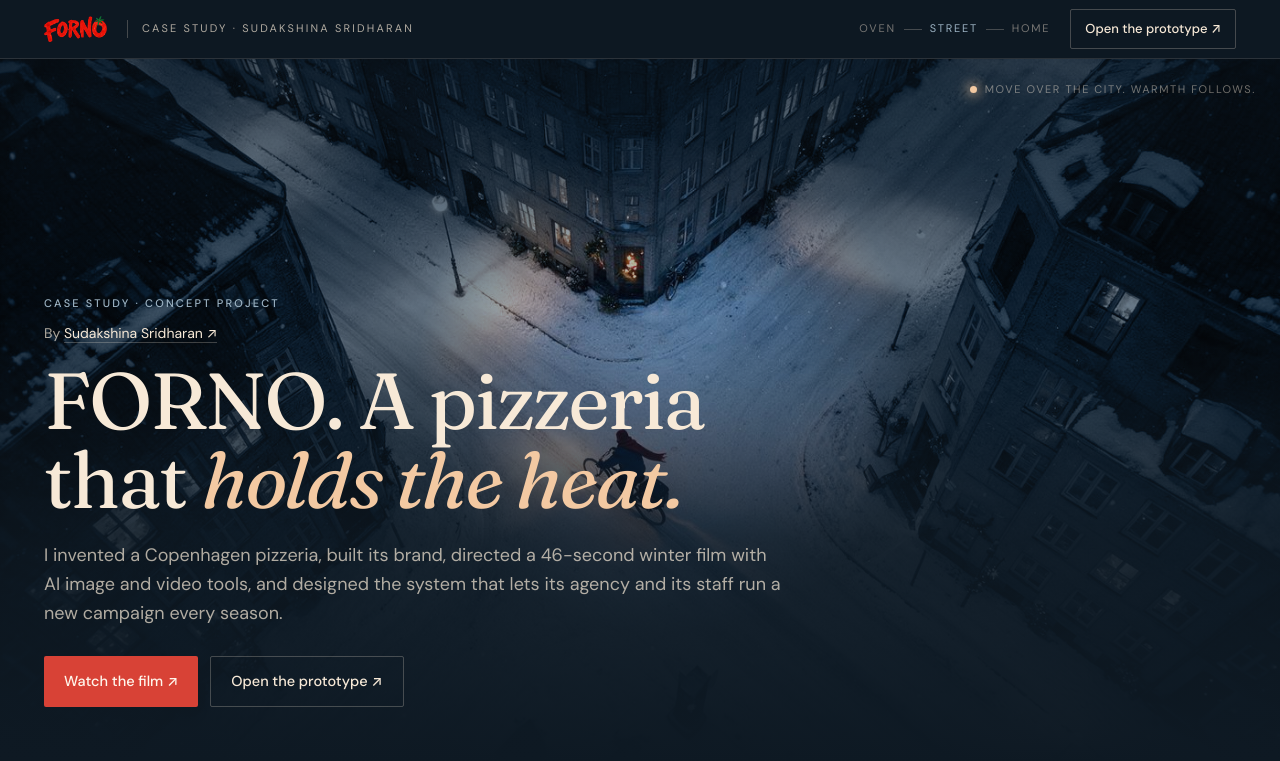
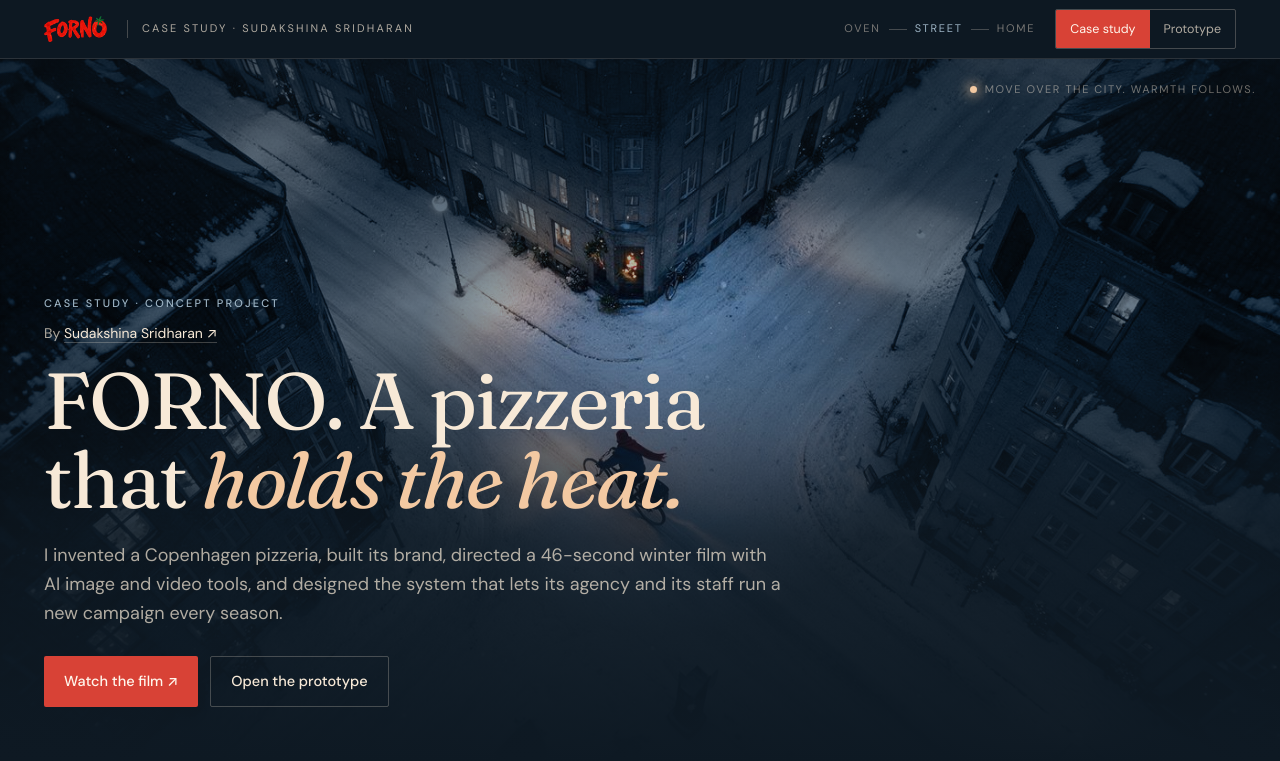
Before and after one commit to sudakshina-git/forno, a plain HTML site: page index.html in a window 1280 px wide. Shown: the top 761 px of the page. Drawn offline with Linux system fonts and the light colour scheme.

Commit message:
Refactor navigation and button links in index.html
Updated navigation and button links to include data attributes for better functionality.

```diff
--- a/index.html
+++ b/index.html
@@ -49,6 +49,10 @@ button{font:inherit;color:inherit;background:none;border:0;padding:0;cursor:poin
 .journey i{width:18px;height:1px;background:var(--line-2)}
 body[data-tone="oven"] .journey .j-oven,body[data-tone="street"] .journey .j-street,body[data-tone="home"] .journey .j-home{color:var(--tone)}
 .bar a.btn{padding:9px 14px;font-size:13px}
+.pages{display:flex;flex:none;border:1px solid var(--line-2);border-radius:2px;overflow:hidden}
+.pages a{padding:9px 14px;font-size:12.5px;text-decoration:none;color:var(--text-2);white-space:nowrap;transition:background .2s,color .2s}
+.pages a:hover{color:var(--text);background:rgba(247,233,215,.07)}
+.pages a[aria-current="page"]{background:var(--tomato);color:#FFF6EC}
 
 .btn{display:inline-flex;align-items:center;gap:10px;font-size:14.5px;font-weight:500;padding:13px 20px;border-radius:2px;text-decoration:none;transition:background .2s,border-color .2s}
 .btn-primary{background:var(--tomato);color:#FFF6EC}
@@ -257,7 +261,10 @@ footer b{color:var(--text-2);font-weight:500}
     <img src="img/logo.png" alt="FORNO">
     <span class="t">Case study · Sudakshina Sridharan</span>
     <div class="journey" aria-hidden="true"><span class="j-oven">Oven</span><i></i><span class="j-street">Street</span><i></i><span class="j-home">Home</span></div>
-    <a class="btn btn-ghost" id="topStudio" href="studio.html" >Open the prototype ↗</a>
+    <nav class="pages" aria-label="Project">
+      <a href="#hero" aria-current="page">Case study</a>
+      <a href="studio.html" data-to="studio">Prototype</a>
+    </nav>
   </div>
 </header>
 
@@ -278,7 +285,7 @@ footer b{color:var(--text-2);font-weight:500}
     <p class="lede">I invented a Copenhagen pizzeria, built its brand, directed a 46-second winter film with AI image and video tools, and designed the system that lets its agency and its staff run a new campaign every season.</p>
     <div class="ctas">
       <a class="btn btn-primary" href="https://youtu.be/uKLgVxUSLTU" target="_blank" rel="noopener">Watch the film ↗</a>
-      <a class="btn btn-ghost" href="studio.html" >Open the prototype ↗</a>
+      <a class="btn btn-ghost" href="studio.html" data-to="studio">Open the prototype</a>
     </div>
   </div>
 </section>
@@ -589,7 +596,7 @@ footer b{color:var(--text-2);font-weight:500}
       <div class="callout"><b>Agency view</b><p>Each season's idea, film, menu and deliverables, in one place.</p></div>
       <div class="callout"><b>Restaurant view</b><p>Change a dish, and the menu card, post and story update together, on-brand.</p></div>
       <div class="callout"><b>Brand rules</b><p>Logo, colour, type, photography and how FORNO writes. Both views follow them.</p></div>
-      <a class="btn btn-primary" href="studio.html" target="_blank" rel="noopener" style="justify-self:start">Try the prototype ↗</a>
+      <a class="btn btn-primary" href="studio.html" data-to="studio" style="justify-self:start">Try the prototype</a>
     </div>
   </div>
   <div class="g2" style="margin-top:20px">
@@ -627,7 +634,7 @@ footer b{color:var(--text-2);font-weight:500}
   </div>
   <div style="display:flex;gap:12px;flex-wrap:wrap;margin-top:36px">
     <a class="btn btn-primary" href="https://youtu.be/uKLgVxUSLTU" target="_blank" rel="noopener">Watch the film ↗</a>
-    <a class="btn btn-ghost" href="studio.html" >Open the prototype ↗</a>
+    <a class="btn btn-ghost" href="studio.html" data-to="studio">Open the prototype</a>
   </div>
 </section>
 
```
